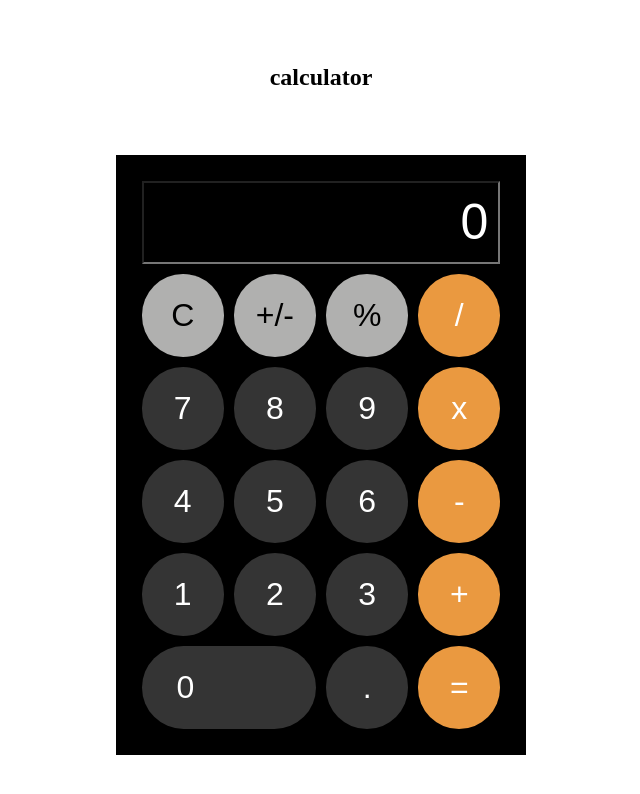
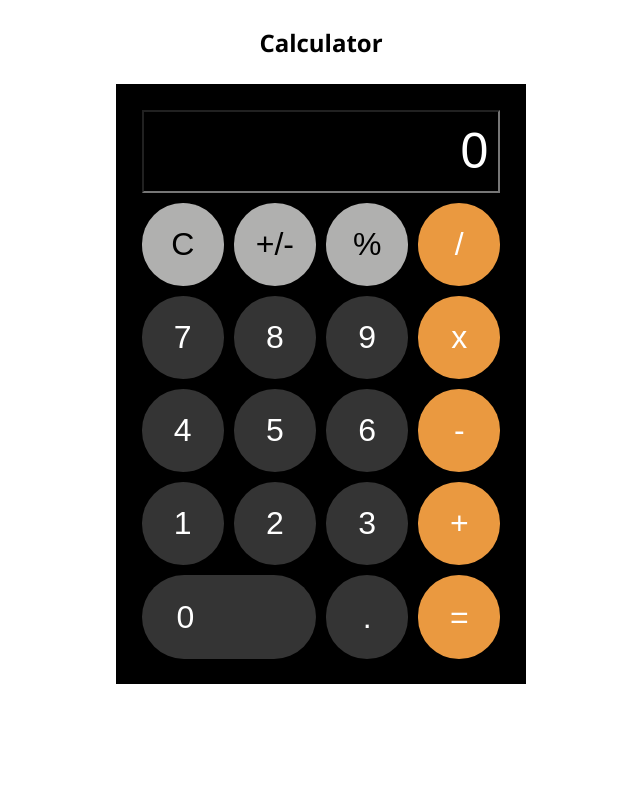
Before and after one commit to de1yura/calculator, a plain HTML site: page index.html in a window 1280 px wide. Shown: the whole page, without its empty margins (319-959 px from the left). Drawn offline with Linux system fonts and the light colour scheme.

Commit message:
adjustments to margin

```diff
--- a/index.html
+++ b/index.html
@@ -10,7 +10,7 @@
 
   <div class="container">
 
-    <h2>calculator</h2>
+    <h2>Calculator</h2>
 
     <main class="calculator">
       <input class="display1" type="text">
--- a/styles.scss
+++ b/styles.scss
@@ -8,9 +8,12 @@
   justify-content: center;
   align-items: center;
   flex-direction: column;
+  margin-bottom: 5%;
 
   h2 {
-    padding: 5%;
+    padding: 2%;
+    font-family: 'Segoe UI', Tahoma, Geneva, Verdana, sans-serif;
+
   }
 }
 .calculator {
```
Also changed, not shown: styles.css.
